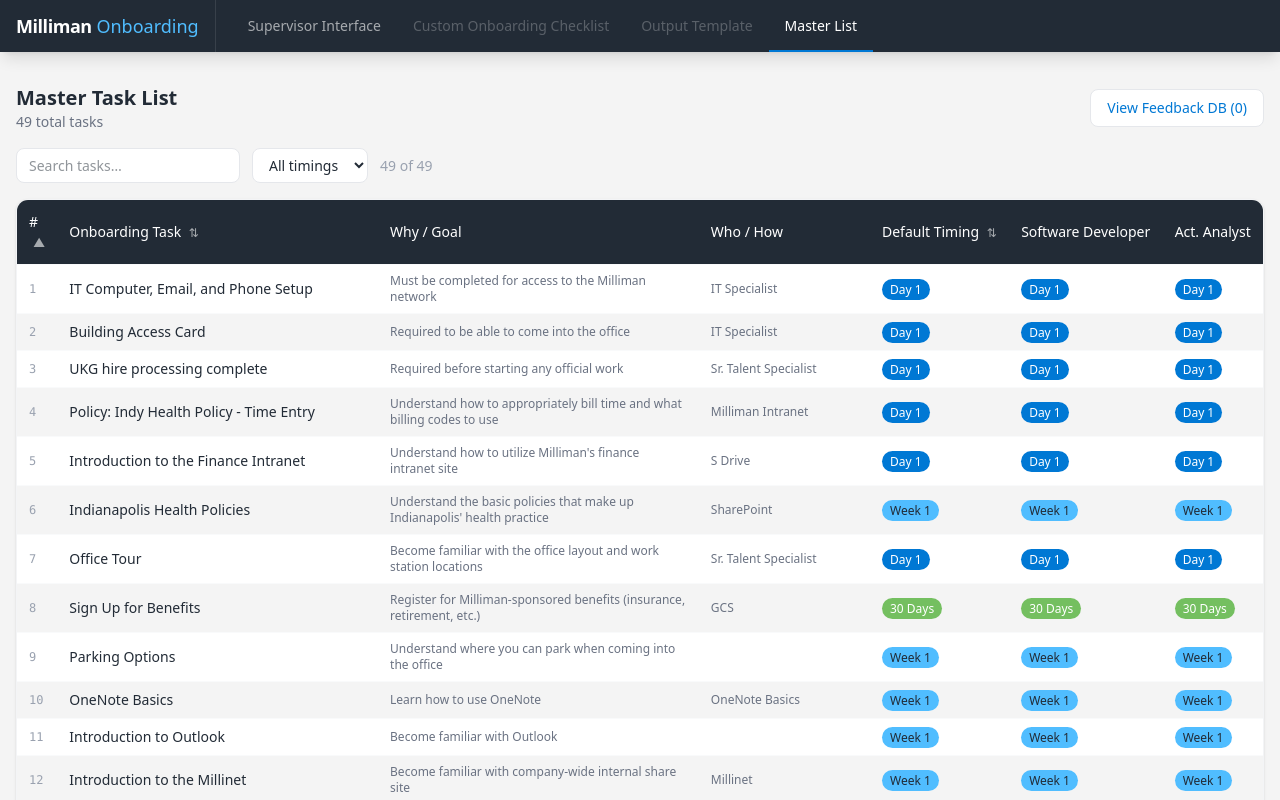
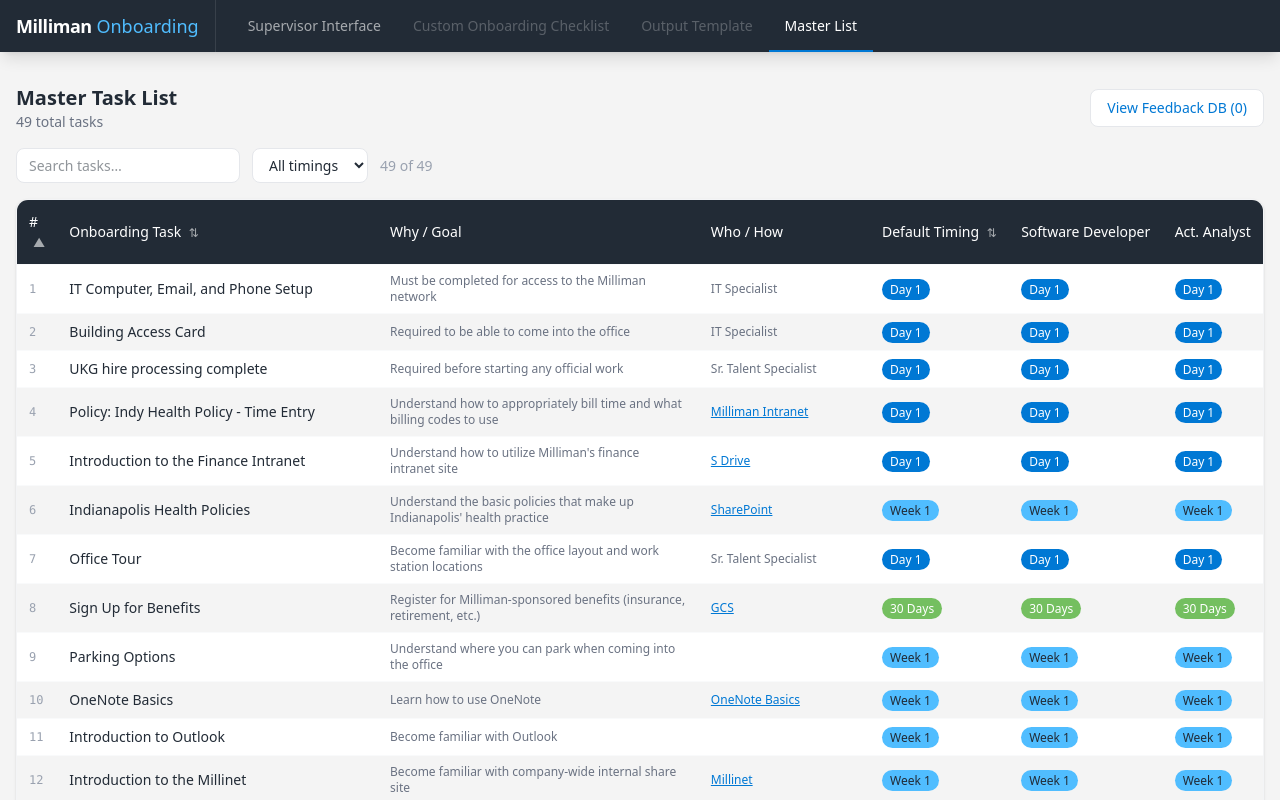
Before and after one commit to dylan-bakr/onboarding-checklist-tool, a React (Vite) app: page / in a window 1280 px wide. Both pictures are taken after a click on the button "Master List". Shown: the top 800 px of the page. Built offline with nearby package versions, Linux system fonts and the light colour scheme.

Commit message:
apply changes to master list view
so that links are clickable from there as well

```diff
--- a/src/components/MasterListView.tsx
+++ b/src/components/MasterListView.tsx
@@ -2,6 +2,36 @@ import { useState, useMemo } from 'react'
 import { useAppStore } from '../store/appStore'
 import { TIMING_OPTIONS } from '../data/masterList'
 import { exportFeedbackCSV } from '../utils/pdfExport'
+
+function isUrlLink(link: string): boolean {
+  return link.startsWith('http://') || link.startsWith('https://')
+}
+
+function WhoHowLink({ link, text }: { link: string; text: string }) {
+  if (isUrlLink(link)) {
+    return (
+      <a
+        href={link}
+        target="_blank"
+        rel="noreferrer noopener"
+        title={link}
+        className="text-[#0078d4] underline hover:text-[#006cbd]"
+      >
+        {text}
+      </a>
+    )
+  }
+  return (
+    <button
+      type="button"
+      title={`Click to copy path:\n${link}`}
+      onClick={() => navigator.clipboard.writeText(link)}
+      className="text-[#0078d4] underline hover:text-[#006cbd] cursor-copy"
+    >
+      {text}
+    </button>
+  )
+}
 
 type SortField = 'taskNum' | 'task' | 'defaultTiming'
 type SortDir = 'asc' | 'desc'
@@ -217,7 +247,11 @@ export default function MasterListView() {
                 <td className="px-3 py-2 font-medium text-[#222b36] max-w-xs">{task.task}</td>
                 <td className="px-3 py-2 text-gray-500 text-xs max-w-xs">{task.whyGoal}</td>
                 <td className="px-3 py-2 text-gray-500 text-xs whitespace-nowrap">
-                  {task.whoHow.text}
+                  {task.whoHow.link ? (
+                    <WhoHowLink link={task.whoHow.link} text={task.whoHow.text} />
+                  ) : (
+                    task.whoHow.text
+                  )}
                 </td>
                 <td className="px-3 py-2">
                   <span
```
